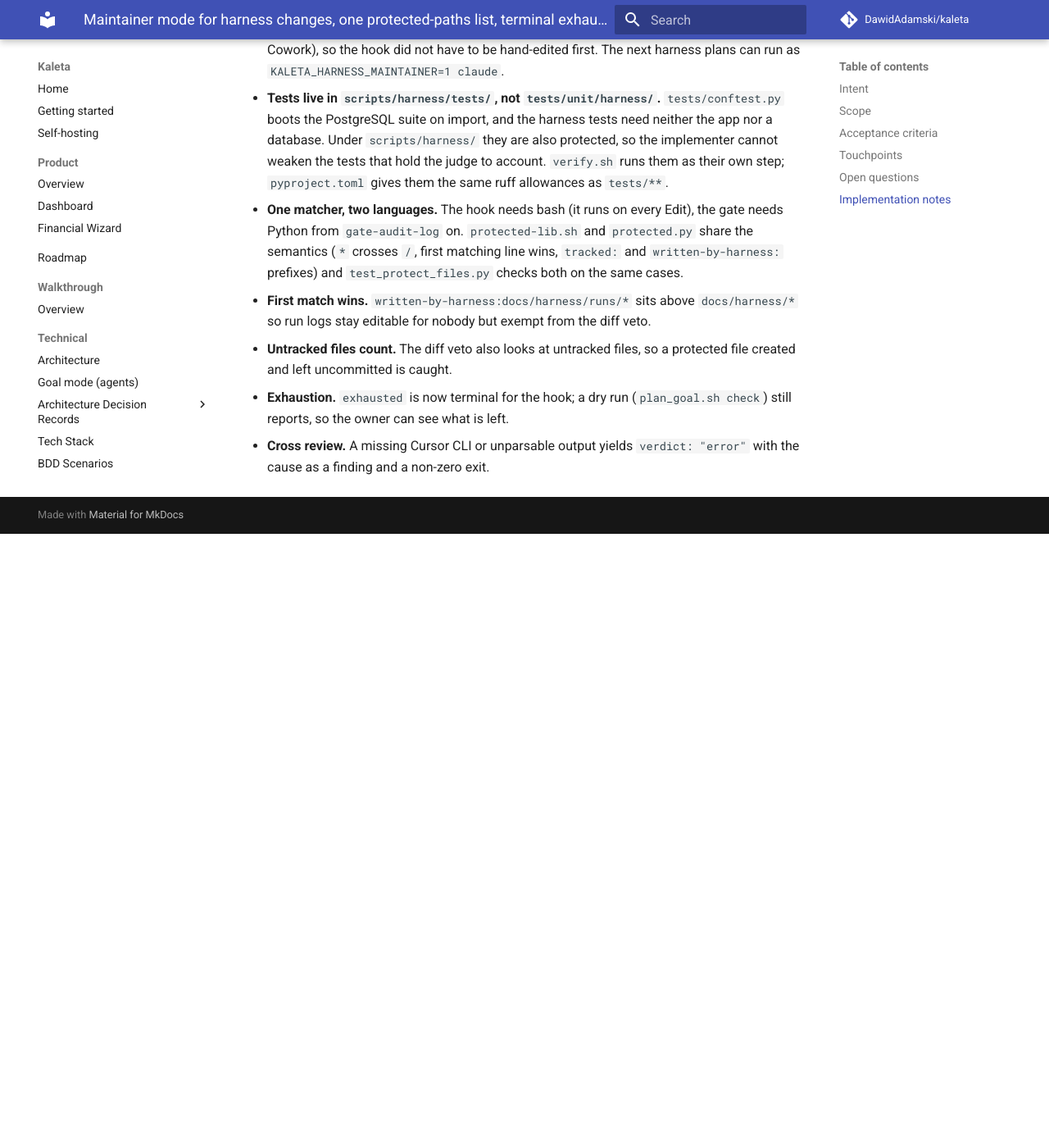
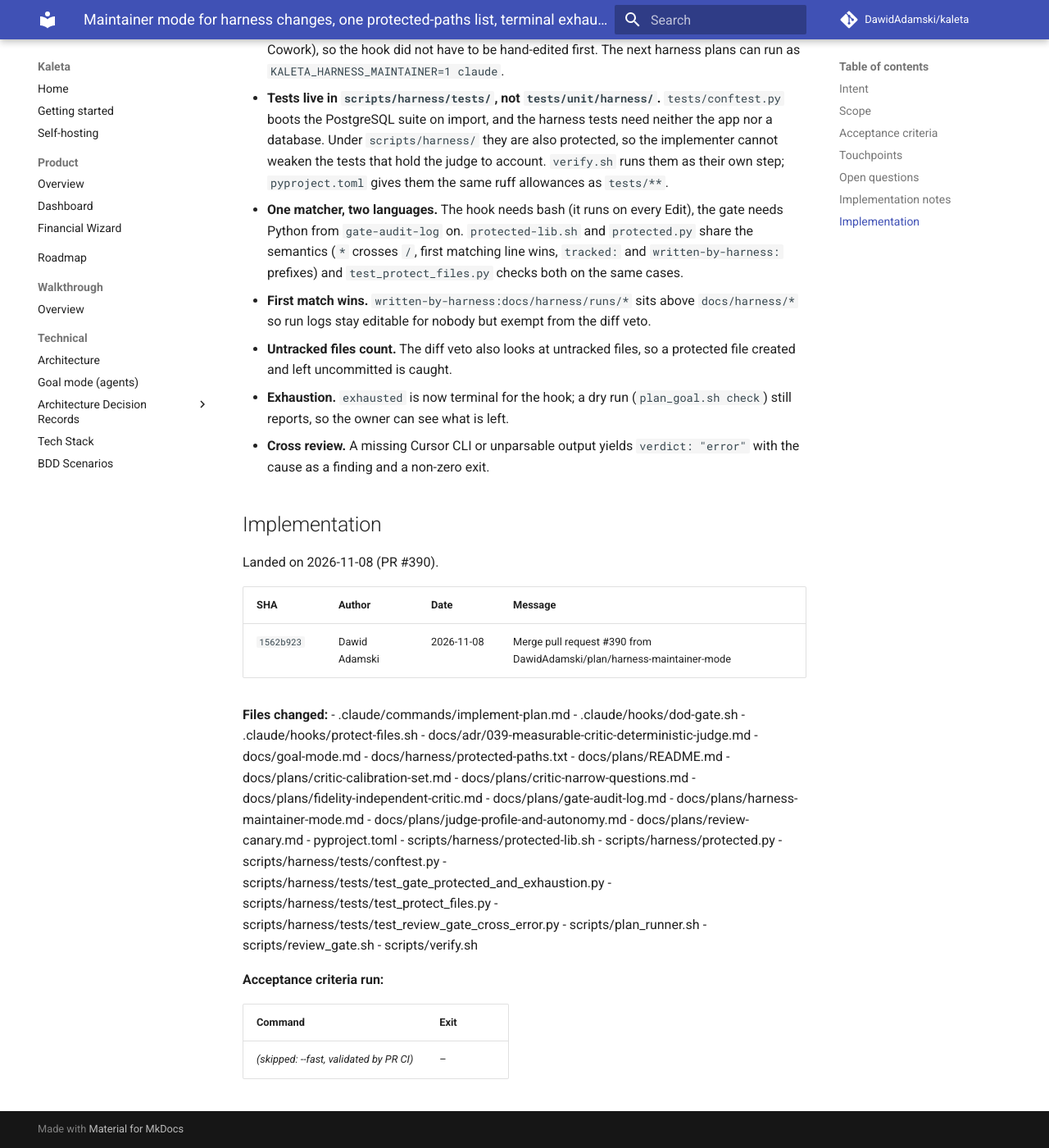
Before and after one commit to DawidAdamski/kaleta, an MkDocs documentation site: the page built from docs/plans/archive/harness-maintainer-mode.md, in a window 1280 px wide and 1400 px high, scrolled down 2410 px. Shown: the whole window at 82% size. Built offline with MkDocs 1.6.1 and Material for MkDocs 9.7.7, drawn with Linux system fonts in a browser that asks for light colours; comment, search, counter and statistics services are not loaded; before the commit the page ends 3061 px from its top, so only the background shows below that.

Commit message:
docs(plans): archive harness-maintainer-mode (#390)

```diff
--- a/docs/plans/harness-maintainer-mode.md
+++ b/docs/plans/archive/harness-maintainer-mode.md
@@ -3,15 +3,16 @@ plan_id: harness-maintainer-mode
 title: Maintainer mode for harness changes, one protected-paths list, terminal exhaustion
 area: harness / goal mode
 effort: small
-status: in-progress
+status: archived
+archived_at: 2026-11-08
 harness: true
-roadmap_ref: ../roadmap.md#5-engineering-hygiene
+roadmap_ref: ../../roadmap.md#5-engineering-hygiene
 ---
 
 # Maintainer mode for harness changes, one protected-paths list, terminal exhaustion
 
 ## Intent
-[ADR-39](../adr/039-measurable-critic-deterministic-judge.md) moves the
+[ADR-39](../../adr/039-measurable-critic-deterministic-judge.md) moves the
 review loop to a measurable critic plus a deterministic judge. Every
 follow-up plan edits harness files that `.claude/hooks/protect-files.sh`
 makes read-only for the agent, which is correct and must stay that way.
@@ -121,3 +122,43 @@ Does **not** cover:
   (`plan_goal.sh check`) still reports, so the owner can see what is left.
 - **Cross review.** A missing Cursor CLI or unparsable output yields
   `verdict: "error"` with the cause as a finding and a non-zero exit.
+
+## Implementation
+
+Landed on 2026-11-08 (PR #390).
+
+| SHA | Author | Date | Message |
+|---|---|---|---|
+| `1562b923` | Dawid Adamski | 2026-11-08 | Merge pull request #390 from DawidAdamski/plan/harness-maintainer-mode |
+
+**Files changed:**
+- .claude/commands/implement-plan.md
+- .claude/hooks/dod-gate.sh
+- .claude/hooks/protect-files.sh
+- docs/adr/039-measurable-critic-deterministic-judge.md
+- docs/goal-mode.md
+- docs/harness/protected-paths.txt
+- docs/plans/README.md
+- docs/plans/critic-calibration-set.md
+- docs/plans/critic-narrow-questions.md
+- docs/plans/fidelity-independent-critic.md
+- docs/plans/gate-audit-log.md
+- docs/plans/harness-maintainer-mode.md
+- docs/plans/judge-profile-and-autonomy.md
+- docs/plans/review-canary.md
+- pyproject.toml
+- scripts/harness/protected-lib.sh
+- scripts/harness/protected.py
+- scripts/harness/tests/conftest.py
+- scripts/harness/tests/test_gate_protected_and_exhaustion.py
+- scripts/harness/tests/test_protect_files.py
+- scripts/harness/tests/test_review_gate_cross_error.py
+- scripts/plan_runner.sh
+- scripts/review_gate.sh
+- scripts/verify.sh
+
+**Acceptance criteria run:**
+
+| Command | Exit |
+|---|---|
+| _(skipped: --fast, validated by PR CI)_ | – |
```
Also changed, not shown: docs/plans/README.md (+1 -1 lines).
